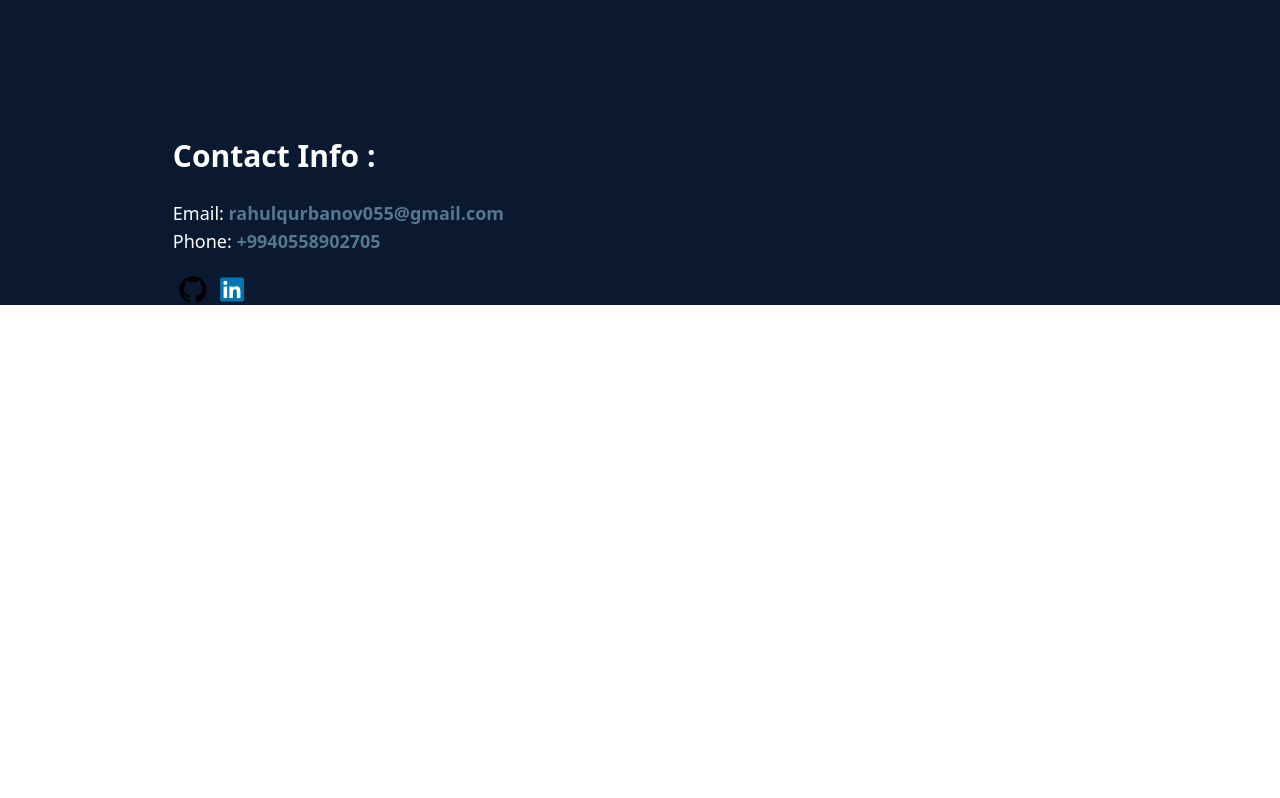
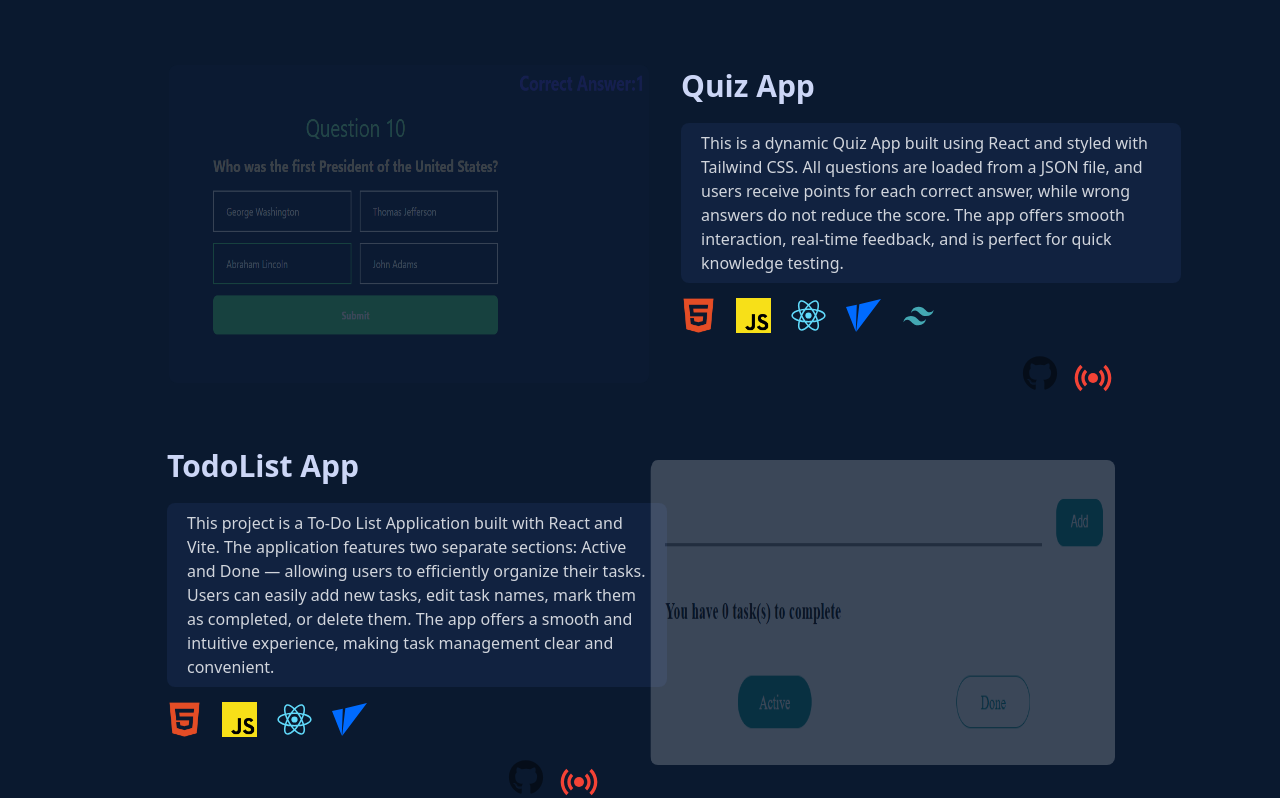
Before and after one commit to RahulQurbanov/Portfolio, a React (Vite) app: page / in a window 1280 px wide. Shown: the part 1603-2401 px from the top of the page. Before the commit the page ends 1908 px from the top, so only its background shows below. Built offline with nearby package versions, Linux system fonts and the light colour scheme; the HTML template or start-up script is replaced by a standard one.

Commit message:
Some projects changed animation

```diff
--- a/src/components/Projects.jsx
+++ b/src/components/Projects.jsx
@@ -243,6 +243,46 @@ Users can input their desired investment amount, interest rate, and the number o
             <a href="https://github.com/RahulQurbanov/Investment-Calculator"><img src="src/assets/img/investment.png" className='h-[75%] w-[475px] rounded-xl opacity-20 hover:opacity-65 cursor-pointer transition-all translate-0.5 ease-in-out'/></a>
             </div>
         </div>
+        <div className='flex flex-row gap-[20px] justify-around mb-[45px]' ref={quizRef}>
+        <div className={`w-[50%]`}>
+            <a href="https://github.com/RahulQurbanov/Quiz-App"><img src="src/assets/img/quizapp.png" className='h-[95%] w-[480px] rounded-lg opacity-20 hover:opacity-65 cursor-pointer transition-all translate-0.5 ease-in-out'/></a>
+            </div>
+            <div className={`w-[45%] flex flex-col gap-[15px]`}>
+               <h2 className='text-[#ccd6f6] text-[30px] font-bold'>Quiz App</h2>
+               <div className='w-[500px] bg-[#112240] text-gray-300 rounded-lg py-2 px-5'>This is a dynamic Quiz App built using React and styled with Tailwind CSS.
+                All questions are loaded from a JSON file, and users receive points for each correct answer, while wrong answers do not reduce the score. The app offers smooth interaction, real-time feedback, and is perfect for quick knowledge testing.</div>
+            <div className='flex gap-5'>
+                  <img src="./src/assets/img/html.webp" className={`w-[35px] h-[35px] ${quizInView ? 'animate__animated animate__rotateIn' : ''}`} />
+                  <img src="./src/assets/img/js.png" className={`w-[35px] h-[35px] ${quizInView ? 'animate__animated animate__rotateIn' : ''}`} />
+                  <img src="./src/assets/img/react.svg" className={`w-[35px] h-[35px] ${quizInView ? 'animate__animated animate__rotateIn' : ''}`} />
+                  <img src="./src/assets/img/vite.svg" className={`w-[35px] h-[35px] ${quizInView ? 'animate__animated animate__rotateIn' : ''}`} />
+                  <img src="./src/assets/img/tailwind.svg" className={`w-[35px] h-[35px] ${quizInView ? 'animate__animated animate__rotateIn' : ''}`} />
+            </div>
+            <div className='flex gap-2 items-end justify-end'>
+           <a href="https://github.com/RahulQurbanov/Quiz-App"><img src="./src/assets/img/github1.svg" className="w-[50px] h-[50px] cursor-pointer  opacity-45 hover:opacity-100" /></a>
+            <a href="http://localhost:5173/"><img src="./src/assets/img/live.svg" className="w-[40px] bg-gradient-to-r from-pink-500 via-purple-500 to-blue-500 bg-clip-text text-transparent animate-pulse h-[40px] cursor-pointer" /></a>
+            </div>
+            </div>
+        </div>
+        <div className='flex flex-row gap-[20px] justify-around mb-[95px]' ref={todoRef}>
+            <div className={`w-[45%] flex flex-col gap-[15px]`}>
+               <h2 className='text-[#ccd6f6] text-[30px] font-bold'>TodoList App</h2>
+               <div className='w-[500px] bg-[#112240] text-gray-300 rounded-lg py-2 px-5'>This project is a To-Do List Application built with React and Vite. The application features two separate sections: Active and Done — allowing users to efficiently organize their tasks. Users can easily add new tasks, edit task names, mark them as completed, or delete them. The app offers a smooth and intuitive experience, making task management clear and convenient.</div>
+            <div className='flex gap-5'>
+            <img src="./src/assets/img/html.webp" className={`w-[35px] h-[35px] ${todoInView ? 'animate__animated animate__rotateIn' : ''}`} />
+                  <img src="./src/assets/img/js.png" className={`w-[35px] h-[35px] ${todoInView ? 'animate__animated animate__rotateIn' : ''}`} />
+                  <img src="./src/assets/img/react.svg" className={`w-[35px] h-[35px] ${todoInView ? 'animate__animated animate__rotateIn' : ''}`} />
+                  <img src="./src/assets/img/vite.svg" className={`w-[35px] h-[35px] ${todoInView ? 'animate__animated animate__rotateIn' : ''}`} />
+            </div>
+            <div className='flex gap-2 items-end justify-end'>
+           <a href="https://github.com/RahulQurbanov/Todo-List-"><img src="./src/assets/img/github1.svg" className="w-[50px] h-[50px] cursor-pointer  opacity-45 hover:opacity-100" /></a>
+            <a href="https://rahulqurbanov.github.io/Todo-List-/"><img src="./src/assets/img/live.svg" className="w-[40px] bg-gradient-to-r from-pink-500 via-purple-500 to-blue-500 bg-clip-text text-transparent animate-pulse h-[40px] cursor-pointer" /></a>
+            </div>
+            </div>
+            <div className={`w-[50%] flex justify-end`}>
+            <a href="https://rahulqurbanov.github.io/Todo-List-/"><img src="src/assets/img/todo-react.png" className='h-[85%] mt-[15px] w-[465px] rounded-lg opacity-20 hover:opacity-65 cursor-pointer transition-all translate-0.5 ease-in-out'/></a>
+            </div>
+        </div>
       </div>
       </div>
   )}
```
